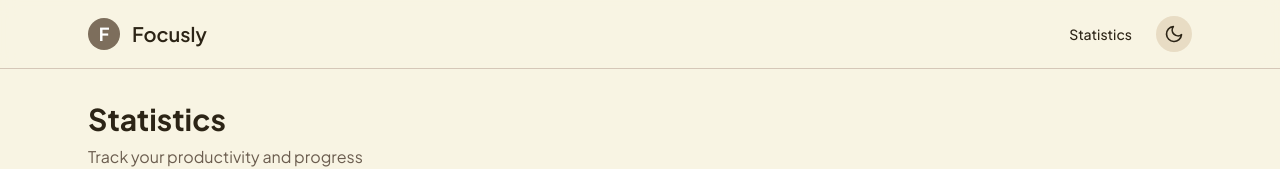
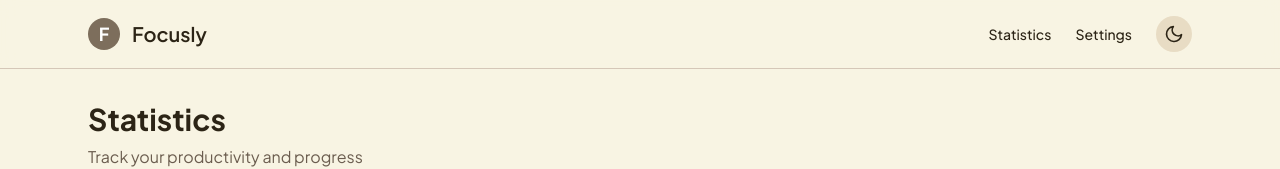
Before and after one commit to Rahim10020/focusly, a Next.js app: page /stats in a window 1280 px wide. Shown: the top 169 px of the page. Built offline with nearby package versions, Linux system fonts and the light colour scheme.

Commit message:
mise a jour du header

```diff
--- a/src/components/layout/Header.tsx
+++ b/src/components/layout/Header.tsx
@@ -19,6 +19,12 @@
                     >
                         Statistics
                     </Link>
+                    <Link
+                        href="/settings"
+                        className="text-sm font-medium text-foreground hover:text-primary transition-colors"
+                    >
+                        Settings
+                    </Link>
                     <ThemeToggle />
                 </nav>
             </div>
```
